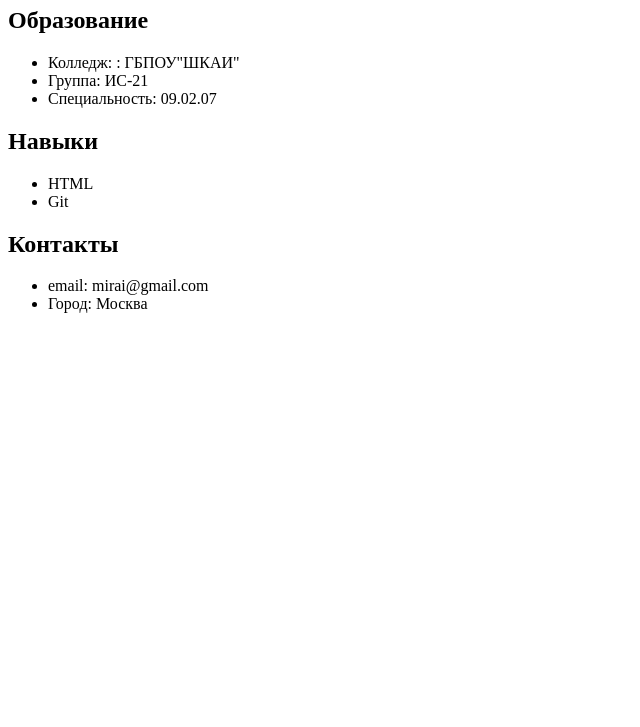
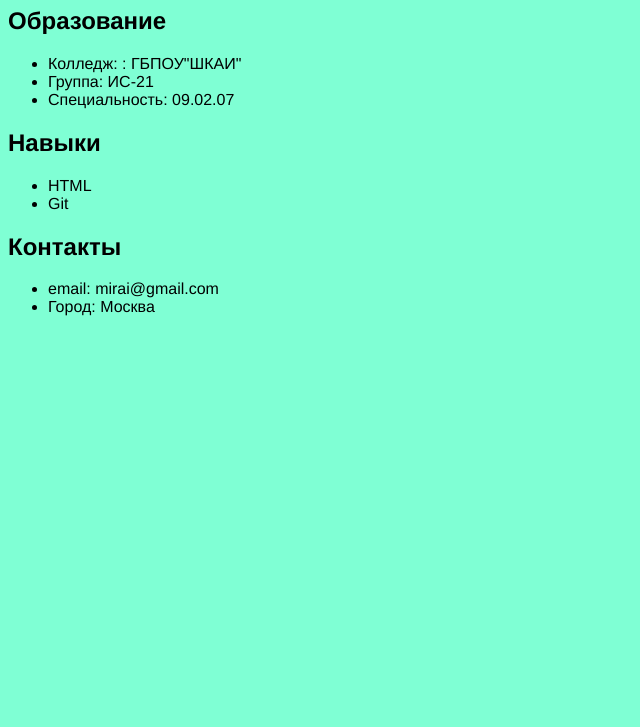
Before and after one commit to fofanovdima641/student-card, a plain HTML site: page index.html in a window 1280 px wide. Shown: the part 73-800 px from the top of the page, without its empty margins (0-640 px from the left). Drawn offline with Linux system fonts and the light colour scheme.

Commit message:
Изменено оформление страницы

```diff
--- a/index.html
+++ b/index.html
@@ -3,6 +3,12 @@
 <head>
   <meta charset="UTF-8">
   <title>Визитка студента</title>
+  <style>
+    body{
+      background-color: aquamarine;
+      font-family:'Franklin Gothic Medium', 'Arial Narrow', Arial, sans-serif;
+    }
+  </style>
 </head>
 <body>
   <h1>Иванов Иван Иванович</h1>
```
